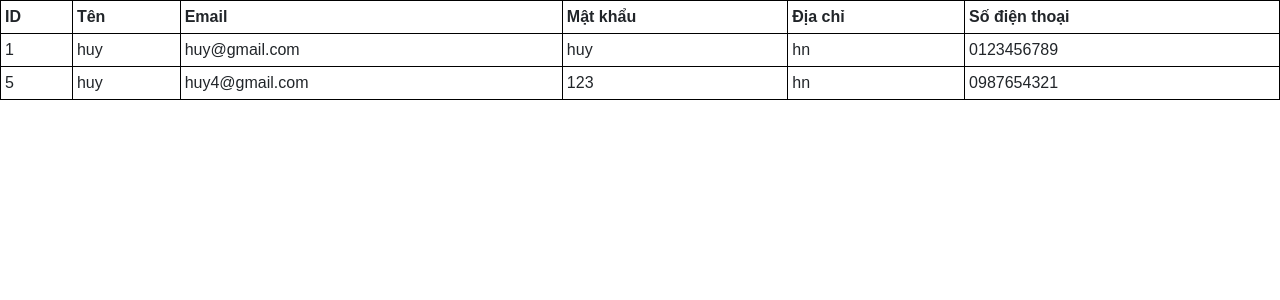
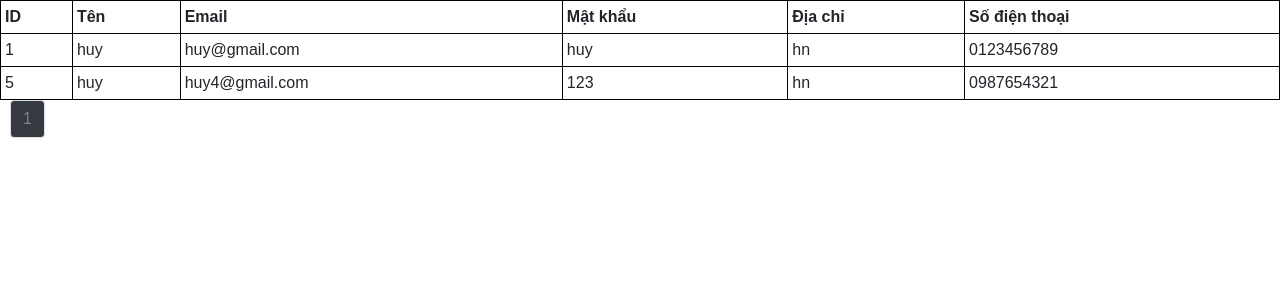
Before and after one commit to huynk2101/rau_sach, a PHP site: page /show_all_customer.php in a window 1280 px wide. Shown: the top 300 px of the page. Run offline with PHP 8.4, Linux system fonts and the light colour scheme; data comes from the database, SQL or seed files in the repository.

Commit message:
add pagination to show all customer

```diff
--- a/admin/show_all_customer.php
+++ b/admin/show_all_customer.php
@@ -1,21 +1,39 @@
-<?php require('../include/check_admin.php')?>
+<?php require('../include/check_admin.php') ?>
 <!DOCTYPE html>
 <html lang="en">
+
 <head>
-  <meta charset="UTF-8">
-  <meta name="viewport" content="width=device-width, initial-scale=1.0">
-  <title>Bootstrap Site</title>
-  <link rel="stylesheet" href="https://stackpath.bootstrapcdn.com/bootstrap/5.0.0-alpha1/css/bootstrap.min.css" integrity="sha384-r4NyP46KrjDleawBgD5tp8Y7UzmLA05oM1iAEQ17CSuDqnUK2+k9luXQOfXJCJ4I" crossorigin="anonymous">
-  <script src="https://cdn.jsdelivr.net/npm/popper.js@1.16.0/dist/umd/popper.min.js" integrity="sha384-Q6E9RHvbIyZFJoft+2mJbHaEWldlvI9IOYy5n3zV9zzTtmI3UksdQRVvoxMfooAo" crossorigin="anonymous"></script>
-  <script src="https://stackpath.bootstrapcdn.com/bootstrap/5.0.0-alpha1/js/bootstrap.min.js" integrity="sha384-oesi62hOLfzrys4LxRF63OJCXdXDipiYWBnvTl9Y9/TRlw5xlKIEHpNyvvDShgf/" crossorigin="anonymous"></script>
-  <style>
+    <meta charset="UTF-8">
+    <meta name="viewport" content="width=device-width, initial-scale=1.0">
+    <title>Bootstrap Site</title>
+    <link rel="stylesheet" href="https://stackpath.bootstrapcdn.com/bootstrap/5.0.0-alpha1/css/bootstrap.min.css"
+        integrity="sha384-r4NyP46KrjDleawBgD5tp8Y7UzmLA05oM1iAEQ17CSuDqnUK2+k9luXQOfXJCJ4I" crossorigin="anonymous">
+    <script src="https://cdn.jsdelivr.net/npm/popper.js@1.16.0/dist/umd/popper.min.js"
+        integrity="sha384-Q6E9RHvbIyZFJoft+2mJbHaEWldlvI9IOYy5n3zV9zzTtmI3UksdQRVvoxMfooAo"
+        crossorigin="anonymous"></script>
+    <script src="https://stackpath.bootstrapcdn.com/bootstrap/5.0.0-alpha1/js/bootstrap.min.js"
+        integrity="sha384-oesi62hOLfzrys4LxRF63OJCXdXDipiYWBnvTl9Y9/TRlw5xlKIEHpNyvvDShgf/"
+        crossorigin="anonymous"></script>
+    <style>
         <?php include("../css/style.css") ?>
     </style>
 </head>
+
 <body>
-<?php
+    <?php
     require("../db//connect.php");
-    $sql = mysqli_query($conn, "SELECT * FROM tbl_khachhang WHERE permission = 0");
+    $page;
+    if (isset($_GET['page'])) {
+        $page = $_GET['page'];
+    } else {
+        $page = 1;
+    }
+    $row_per_page = 10;
+    $per_row = ($page - 1) * $row_per_page;
+    $sql = mysqli_query($conn, "SELECT * FROM tbl_khachhang WHERE permission = 0 LIMIT ".$per_row.",".$row_per_page);
+    $total_record = mysqli_query($conn, "SELECT * FROM tbl_khachhang WHERE permission = 0");
+    $total_record = $total_record->num_rows;
+    $total_page = ceil($total_record / $row_per_page);
     ?>
 
     <table class="w-100">
@@ -51,5 +69,48 @@
         <?php } ?>
 
     </table>
+    <ul class="pagination">
+    <?php
+    if ($page > 1) {
+        $prev_page = $page - 1;
+        ?>
+        <li class="page-item">
+            <a class="page-link" href="?page= <?php echo $prev_page ?>">
+                Prev
+            </a>
+        </li>
+    <?php } ?>
+    <?php
+    for ($num_page = 1; $num_page <= $total_page; $num_page++) { ?>
+        <?php if ($num_page != $page) { ?>
+            <?php if ($num_page > $page - 3 && $num_page < $page + 3) {
+                ?>
+                <li class="page-item">
+                    <a class="page-link" href="?page= <?php echo $num_page;?>">
+                        <?php echo $num_page;
+                        ?>
+                    </a>
+                </li>
+            <?php } ?>
+        <?php } else { ?>
+            <li class="page-item">
+                <a class="page-link bg-dark">
+                    <?php echo $num_page ?>
+                </a>
+            </li>
+        <?php } ?>
+    <?php } ?>
+    <?php
+    if ($page < $total_page) {
+        $next_page = $page + 1;
+        ?>
+        <li class="page-item">
+            <a class="page-link" href="?page= <?php echo $next_page ?>">
+                Next
+            </a>
+        </li>
+    <?php } ?>
+</ul>
 </body>
+
 </html>
```
